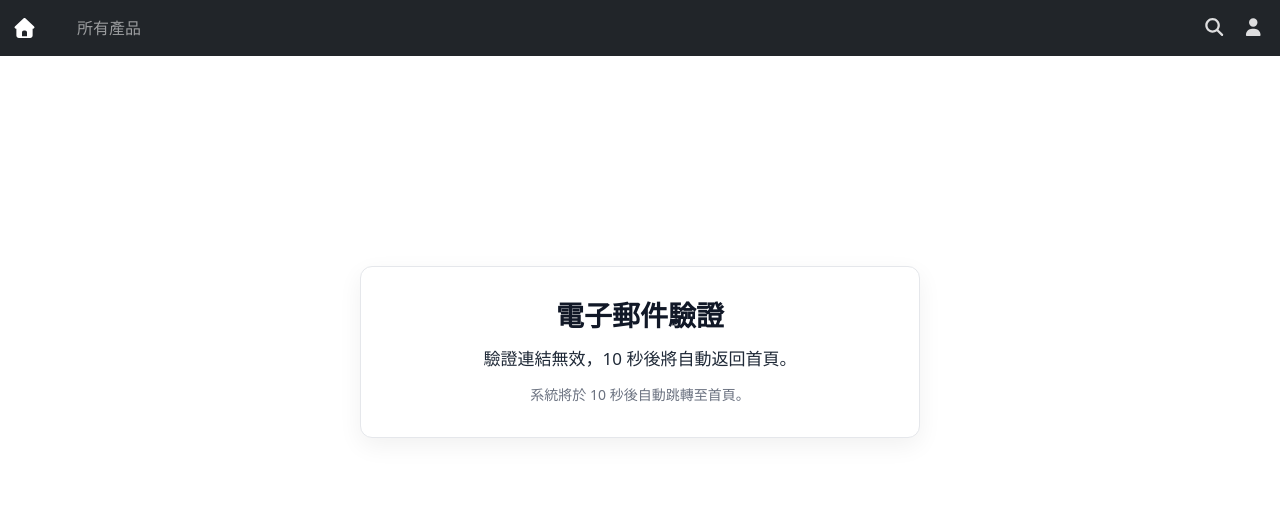
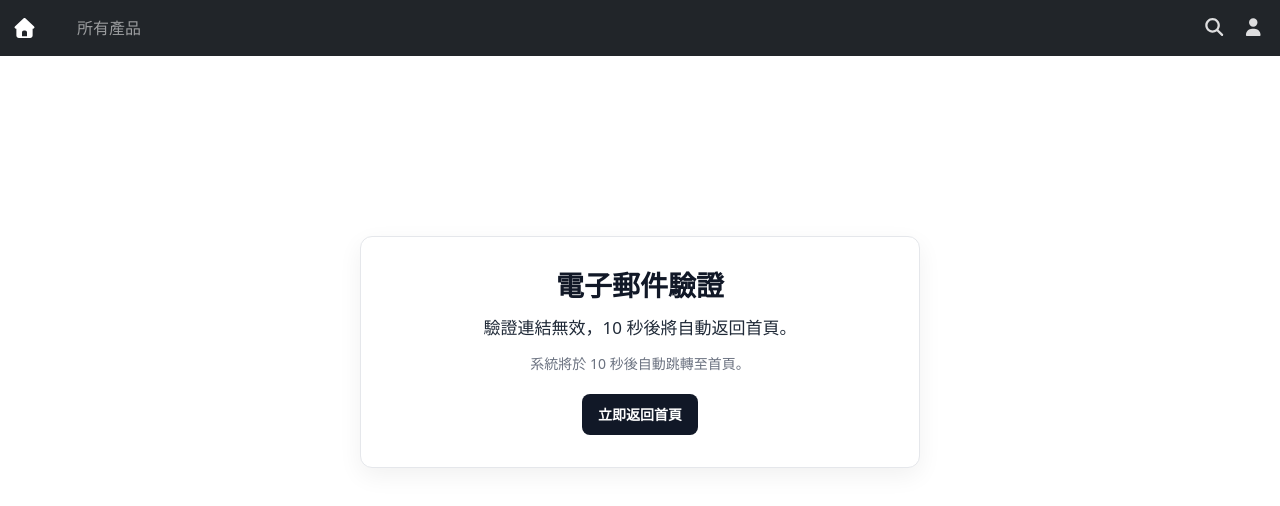
Before and after one commit to ggz2468/shop-web, a Vue app: page /verifications/email/verify in a window 1280 px wide. Shown: the top 506 px of the page. Built offline with nearby package versions, Linux system fonts and the light colour scheme; no server answers; what vue-awesome-paginate would draw is missing.

Commit message:
[新增] - 電子郵件驗證頁面

```diff
--- a/src/views/verification/EmailVerify.vue
+++ b/src/views/verification/EmailVerify.vue
@@ -14,6 +14,13 @@ const startRedirectCountdown = () => {
 	redirectTimer = setTimeout(() => {
 		router.push('/')
 	}, 10000)
+}
+
+const goHomeNow = () => {
+	if (redirectTimer) {
+		clearTimeout(redirectTimer)
+	}
+	router.push('/')
 }
 
 const verifyEmail = async () => {
@@ -56,6 +63,9 @@ onBeforeUnmount(() => {
 			<p class="email-verify-message">{{ message }}</p>
 			<p v-if="isLoading" class="email-verify-note">系統正在處理您的驗證資料...</p>
 			<p v-else class="email-verify-note">系統將於 10 秒後自動跳轉至首頁。</p>
+			<button type="button" class="email-verify-button" @click="goHomeNow">
+				立即返回首頁
+			</button>
 		</div>
 	</section>
 </template>
@@ -98,4 +108,20 @@ onBeforeUnmount(() => {
 	font-size: 14px;
 	color: #6b7280;
 }
+
+.email-verify-button {
+	margin-top: 20px;
+	border: 0;
+	border-radius: 8px;
+	padding: 10px 16px;
+	background-color: #111827;
+	color: #fff;
+	font-size: 14px;
+	font-weight: 600;
+	cursor: pointer;
+}
+
+.email-verify-button:hover {
+	background-color: #1f2937;
+}
 </style>
```
